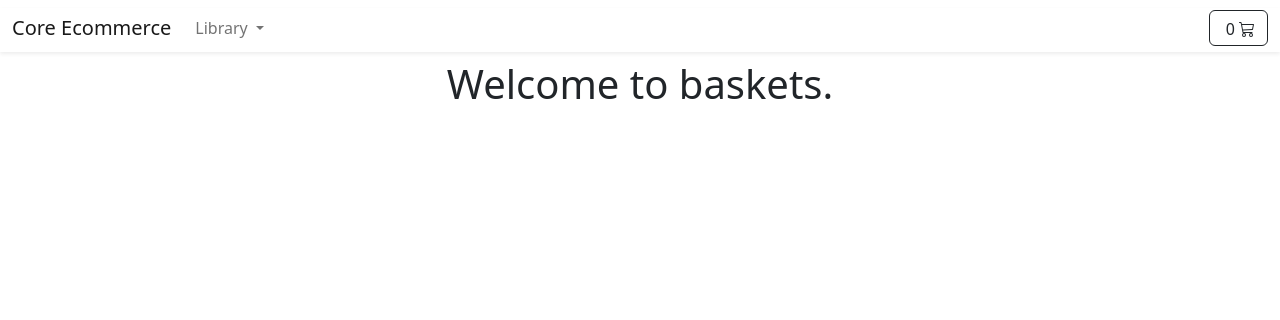
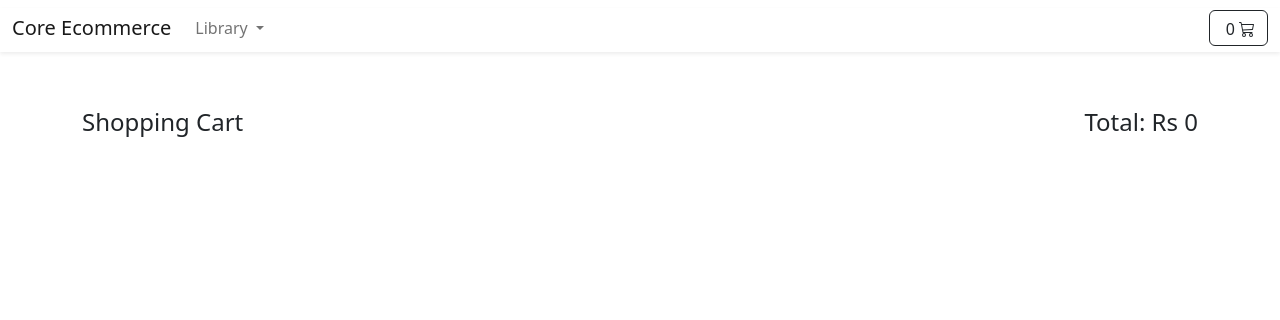
Before and after one commit to AbhinasRegmi/ecommerce, a Django app: page /basket/ in a window 1280 px wide. Shown: the top 320 px of the page. Run offline with Django 4.2, Linux system fonts and the light colour scheme; data that the repository does not hold is empty; some libraries are stand-ins or nearby versions.

Commit message:
Delete Cart Functionality added, along with message system not using django messages

```diff
--- a/basket/basket.py
+++ b/basket/basket.py
@@ -1,3 +1,5 @@
+from store.models import Product
+from decimal import Decimal
 
 class BasketSessions():
 
@@ -16,10 +18,32 @@ class BasketSessions():
         # counting total products
         total_count = 0
         for product in self.basket.values():
-            print(product)
             total_count += int(product['count'])
 
         return total_count
+
+
+    def __iter__(self):
+        """
+            make this object iteralble and return products
+        """
+        product_ids = [ int(i) for i in self.basket.keys() ]
+        products = Product.objects.filter(is_active=True, id__in=product_ids)
+        cpy_basket = self.basket.copy()
+
+        for product in products:
+            cpy_basket[str(product.id)]['product'] = product
+
+        for item in cpy_basket.values():
+            yield item
+
+    def getTotalPrice(self):
+        total = 0
+        for product in self.basket.values():
+            total += Decimal(product['total_price'])
+
+        return total
+
 
     def addSessionData(self, product, count):
 
@@ -37,3 +61,16 @@ class BasketSessions():
         self.session.modified = True
 
         return len(self)
+
+    def deleteSessionData(self, product_id):
+
+        if str(product_id) in self.basket:
+            del self.basket[str(product_id)]
+            self.session.modified = True
+
+            return {
+                'count': len(self),
+                'total_price': self.getTotalPrice()
+            }
+        else:
+            return None
--- a/basket/urls.py
+++ b/basket/urls.py
@@ -1,9 +1,10 @@
 from django.urls import path
 
-from .views import BasketSumView, BasketAddView
+from .views import BasketSumView, BasketAddView, BasketDeleteView
 
 app_name = 'basket'
 urlpatterns = [
     path('', BasketSumView.as_view(), name='basket-sum-view'),
     path('add/', BasketAddView.as_view(), name='basket-add'),
+    path('delete/', BasketDeleteView.as_view(), name='basket-delete'),
 ]
--- a/basket/views.py
+++ b/basket/views.py
@@ -2,6 +2,7 @@ from django.views.generic.base import TemplateView
 from django.views import View
 from django.http import JsonResponse
 from django.shortcuts import get_object_or_404
+from django.contrib import messages
 
 from store.models import Product
 from .basket import BasketSessions
@@ -21,9 +22,26 @@ class BasketAddView(View):
         product_count = int(data.get('product_count'))
 
         basket = BasketSessions(request)
+        product = get_object_or_404(Product, pk=product_id)
         count = basket.addSessionData(
-            product=get_object_or_404(Product, pk=product_id),
+            product=product,
             count=product_count
         )
 
-        return JsonResponse({'count': count})
+        return JsonResponse({'count': count, 'title': str(product)})
+
+
+class BasketDeleteView(View):
+    http_method_names = ['post']
+
+    def post(self, request, *args, **kwargs):
+        data = json.loads(request.body)
+        product_id = int(data.get('product_id'))
+
+        basket = BasketSessions(request)
+        if data:=basket.deleteSessionData(product_id):
+            data['title'] = str(get_object_or_404(Product, pk=product_id))
+            data['delete'] = 'ok'
+            return JsonResponse(data)
+        else:
+            return JsonResponse({'delete': 'false'})
--- a/templates/base.html
+++ b/templates/base.html
@@ -99,19 +99,17 @@
       </div>
     </nav>
 
+    <!-- write your messages here. -->
+    <div class="container-fluid row justify-content-center" id="message">
+    </div>
+
+
     <!-- override this in other templates -->
     {% block content %} {% endblock %}
 
-    <script
-      src="https://cdn.jsdelivr.net/npm/@popperjs/core@2.11.6/dist/umd/popper.min.js"
-      integrity="sha384-oBqDVmMz9ATKxIep9tiCxS/Z9fNfEXiDAYTujMAeBAsjFuCZSmKbSSUnQlmh/jp3"
-      crossorigin="anonymous"
-    ></script>
-    <script
-      src="https://cdn.jsdelivr.net/npm/bootstrap@5.2.2/dist/js/bootstrap.min.js"
-      integrity="sha384-IDwe1+LCz02ROU9k972gdyvl+AESN10+x7tBKgc9I5HFtuNz0wWnPclzo6p9vxnk"
-      crossorigin="anonymous"
-    ></script>
+    <script src="https://code.jquery.com/jquery-3.2.1.slim.min.js" integrity="sha384-KJ3o2DKtIkvYIK3UENzmM7KCkRr/rE9/Qpg6aAZGJwFDMVNA/GpGFF93hXpG5KkN" crossorigin="anonymous"></script>
+    <script src="https://cdn.jsdelivr.net/npm/popper.js@1.12.9/dist/umd/popper.min.js" integrity="sha384-ApNbgh9B+Y1QKtv3Rn7W3mgPxhU9K/ScQsAP7hUibX39j7fakFPskvXusvfa0b4Q" crossorigin="anonymous"></script>
+    <script src="https://cdn.jsdelivr.net/npm/bootstrap@4.0.0/dist/js/bootstrap.min.js" integrity="sha384-JZR6Spejh4U02d8jOt6vLEHfe/JQGiRRSQQxSfFWpi1MquVdAyjUar5+76PVCmYl" crossorigin="anonymous"></script>
 
     <!-- for additional js scripts -->
     {% block scripts %} {% endblock %}
--- a/templates/basket/basket-sum-view.html
+++ b/templates/basket/basket-sum-view.html
@@ -2,15 +2,136 @@
 {% load static %}
 
 {% block title %}
-Basket
+Cart
 {% endblock %}
 
 
 {% block content %}
 
 
-<h1 class="text-center">Welcome to baskets.</h1>
+<main class="pt-5">
+    <div class="container">
+        <div class="row">
+            <div class="col-6 h4">Shopping Cart</div>
+            <div class="col-6 text-end h4">
+                <span id="total_price">Total: Rs {{basket.getTotalPrice}}</span>
+            </div>
+        </div>
+
+        {% for item in basket %}
+
+            {% with product=item.product %}
+
+            <div class="container pt-sm-0 pt-md-5" id="container_{{product.id}}">
+                <div class="pt-2">
+                  <div class="row g-3 bg-light py-1">
+                    <div class="col-md-5 col-lg-5 order-md-first bg-light">
+                      <img
+                        class="img-fluid mx-auto d-block width=100"
+                        loading="lazy"
+
+                        src="{{ product.image.url }}"
+                        alt="{{product.slug}}"
+                      />
+                    </div>
+                    <div class="col-md-7 col-lg-7 ps-md-3 ps-lg-5">
+                      <h1 class="mb-0 h4">{{ product.title }}</h1>
+                      <p><span class="lead">{{ product.author }}</span> (Author)</p>
+                      <!-- <p>{{ product.description }}</p> -->
+
+                      <div class="border">
+                        <div class="col border-bottom">
+                          <div class="row p-3">
+                            <div class="col-6">Hardback</div>
+                            <div class="col-6 text-end">
+                                <span>Unit </span>
+                              <span>Rs.{{ item.price }}</span>
+                            </div>
+                          </div>
+                        </div>
+
+                        <div class="col">
+                          <div class="row p-3">
+                            <div class="col-2">
+                              <span>Qty </span>
+                              <span>{{item.count}}</span>
+                            </div>
+
+                            <div class="col-3">
+                                <span>Total</span>
+                                <span>Rs.{{item.total_price}}</span>
+                            </div>
+
+                            <div class="col text-end">
+                                <button
+                                type="button"
+                                class="btn btn-secondary btn-sm"
+                              >
+                                Update
+                              </button>
+                              <button
+                                type="button"
+                                class="btn btn-secondary btn-sm"
+                                value="{{product.id}}"
+
+                                onclick="DeleteFunction(value)"
+                              >
+                                Delete
+                              </button>
+                            </div>
+                          </div>
+                        </div>
+                      </div>
+                    </div>
+                  </div>
+                </div>
+              </div>
+
+            {% endwith %}
+        {% endfor %}
+
+    </div>
+
+</main>
+{% endblock %}
 
 
+{% block scripts %}
 
+<script>
+
+  DeleteFunction = (value) =>{
+
+      data = {
+        'product_id': value
+      }
+
+      fetch("{% url 'basket:basket-delete' %}",
+      {
+        method: "POST",
+        body: JSON.stringify(data),
+        headers: { "X-CSRFToken": '{{csrf_token}}' },
+      }).then( res => res.json()).then( data => {
+
+        if( data['delete'] == 'ok'){
+
+          let container = document.getElementById('container_' + value )
+          let count = document.getElementById('product-count')
+          let total = document.getElementById('total_price')
+
+          container.textContent = ''
+          container.remove()
+
+          count.innerText = data['count']
+          total.innerText = "Total: Rs " + data['total_price']
+
+          let message = document.getElementById('message')
+          message.innerHTML = `<div type='button' data-dismiss='alert' class="col-11 text-center alert alert-danger alert-dismissible fade show" role="alert">${data['title']} is removed form cart.</div>`;
+
+        }
+      })
+  }
+
+
+</script>
 {% endblock %}
--- a/templates/store/product-view.html
+++ b/templates/store/product-view.html
@@ -85,6 +85,10 @@
             }
         ).then(res => res.json()).then(data => {
             count.innerHTML = data['count']
+
+            let message = document.getElementById('message')
+            message.innerHTML = `<div type='button' data-dismiss='alert' class="col-11 text-center alert alert-success alert-dismissible fade show" role="alert">${data['title']} is added to cart.</div>`;
+
         });
   }
 
```
